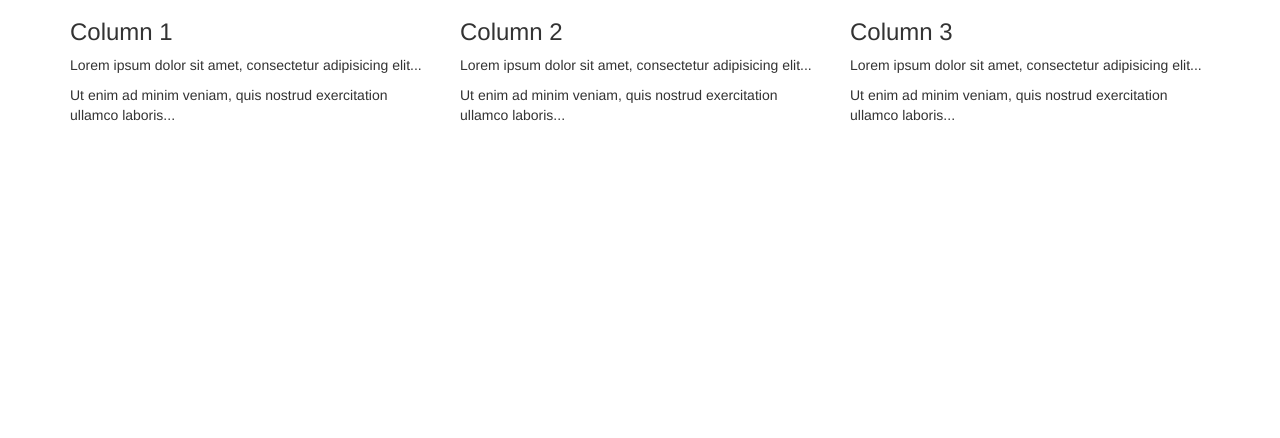
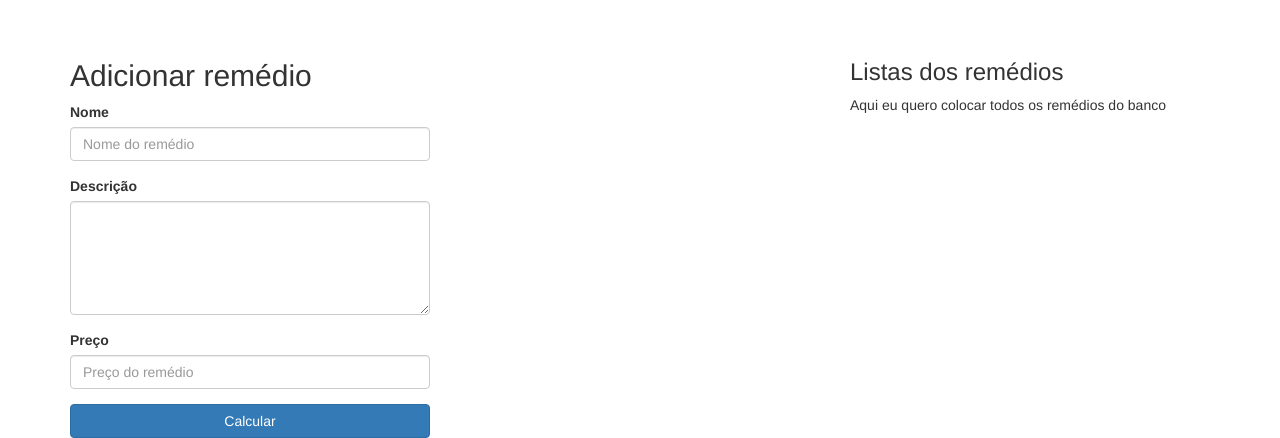
Before and after one commit to FreitasGa/Farmax, a Flask app: page / in a window 1280 px wide. Shown: the part 401-839 px from the top of the page. Before the commit the page ends 522 px from the top, so only its background shows below. Run offline with Flask 2, Linux system fonts and the light colour scheme; some libraries are stand-ins or nearby versions.

Commit message:
add forms

```diff
--- a/app/calc.py
+++ b/app/calc.py
@@ -17,6 +17,6 @@
 
 max = solve(d1, x) # resolvendo a equação
 max =  max[0] #Pegando
-max = Integer(max)
+max = Integer(max) # valor da unidade que deve serr fabricada para obter o lucro maximo
 
 #-----------------------------------------------
--- a/app/templates/main.html
+++ b/app/templates/main.html
@@ -37,22 +37,33 @@
       </a>
     </div>
 
+    <!-- Container -->
     <div class="container">
       <div class="row">
         <div class="col-sm-4">
-          <h3>Column 1</h3>
-          <p>Lorem ipsum dolor sit amet, consectetur adipisicing elit...</p>
-          <p>Ut enim ad minim veniam, quis nostrud exercitation ullamco laboris...</p>
-        </div>
+            <br><br>
+            <h2>Adicionar remédio</h2>
+            <form >
+              <div class="form-group">
+                <label for="Nome">Nome</label>
+                <input type="nome" class="form-control" id="Nome" placeholder="Nome do remédio">
+              </div>
+              <div class="form-group">
+                <label for="Descricao">Descrição</label>
+                <textarea class="form-control" rows="5" id="Descricao"></textarea>
+              </div>
+              <div class="form-group">
+                <label for="Preco">Preço</label>
+                <input type="number" class="form-control" id="Preco" placeholder="Preço do remédio" >
+              </div>
+              <button type="button" style="width: 100%;" class="btn btn-primary">Calcular</button>
+            </form>
+          </div>
+        <div class="col-sm-4"></div>
         <div class="col-sm-4">
-          <h3>Column 2</h3>
-          <p>Lorem ipsum dolor sit amet, consectetur adipisicing elit...</p>
-          <p>Ut enim ad minim veniam, quis nostrud exercitation ullamco laboris...</p>
-        </div>
-        <div class="col-sm-4">
-          <h3>Column 3</h3>
-          <p>Lorem ipsum dolor sit amet, consectetur adipisicing elit...</p>
-          <p>Ut enim ad minim veniam, quis nostrud exercitation ullamco laboris...</p>
+           <br><br>
+          <h3>Listas dos remédios</h3>
+          <p>Aqui eu quero colocar todos os remédios do banco</p>
         </div>
       </div>
     </div>
```
